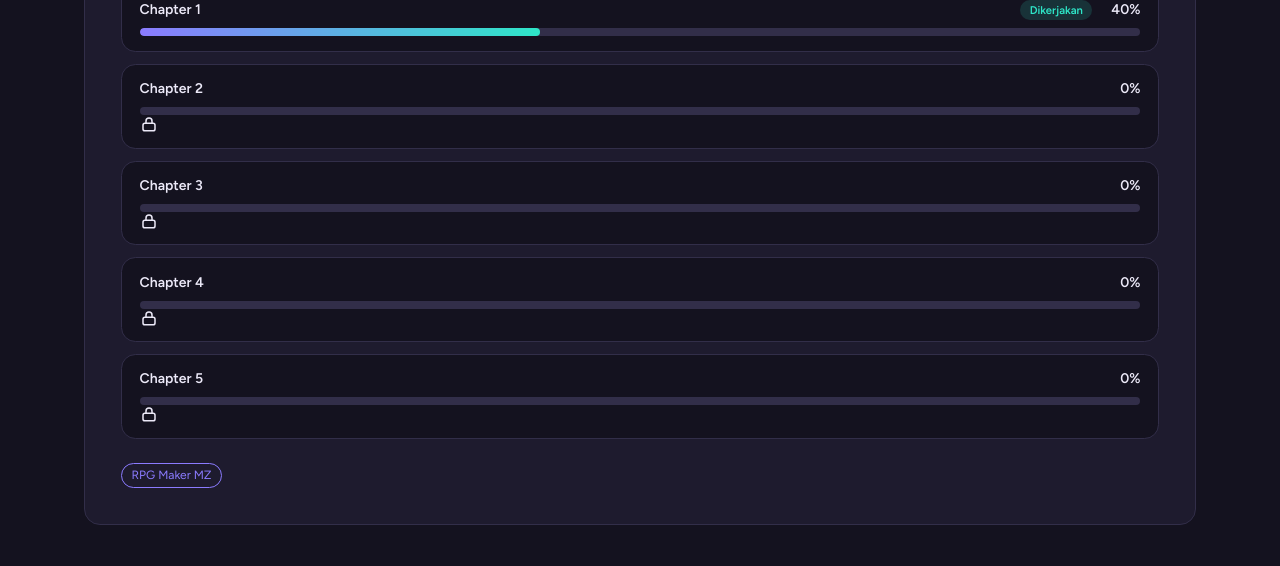
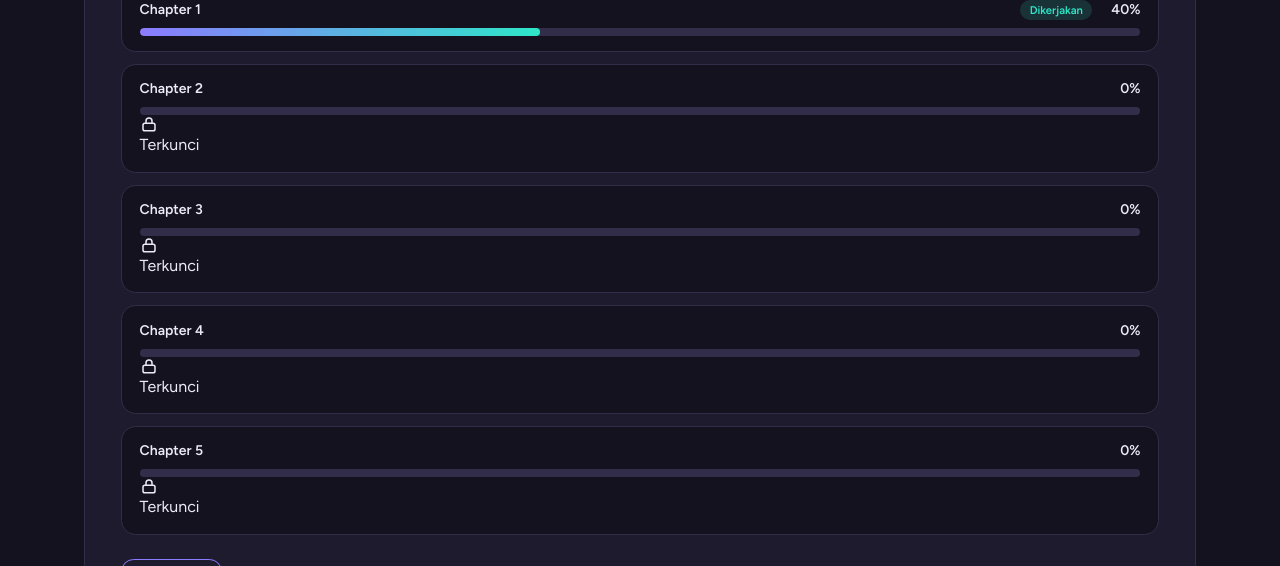
Before and after one commit to amatsukamiharuto-boop/Website-Portofolio, a Next.js app: page / in a window 1280 px wide. Shown: the part 2340-2906 px from the top of the page. Built offline with nearby package versions, Linux system fonts and the light colour scheme.

Commit message:
Add 'Locked' status to i18n translations

```diff
--- a/data/i18n.js
+++ b/data/i18n.js
@@ -30,6 +30,7 @@ export const UI = {
   stDone: { id: 'Selesai', en: 'Done' },
   stDoing: { id: 'Dikerjakan', en: 'In progress' },
   stTodo: { id: 'Belum dimulai', en: 'Not started' },
+  stLocked: { id: 'Terkunci', en: 'Locked' },
 
   projectsTitle: { id: 'Proyek', en: 'Projects' },
   projectsSub: { id: 'Pilih kategori, lalu klik kartu untuk melihat detailnya.', en: 'Pick a category, then click a card to see the details.' },
```
